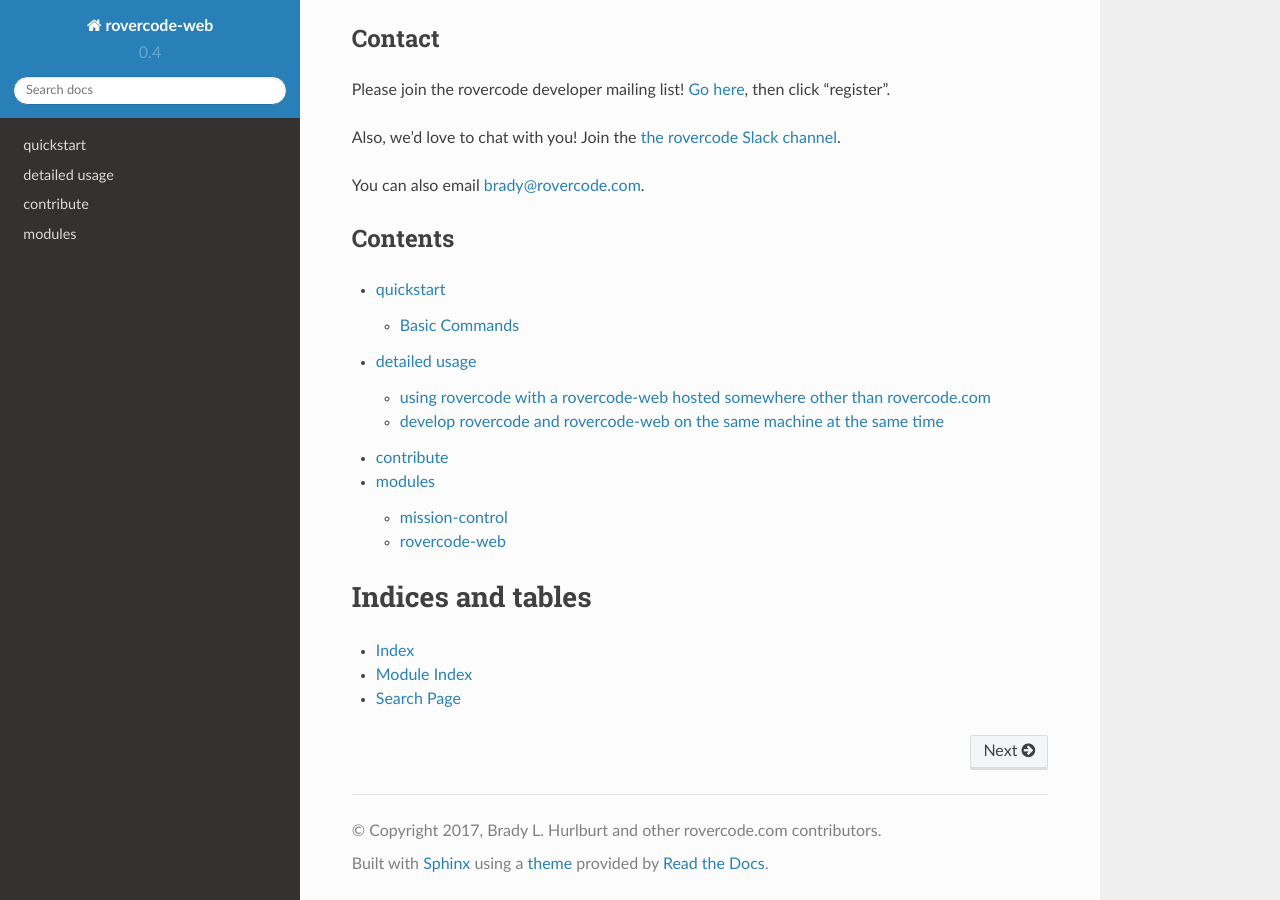
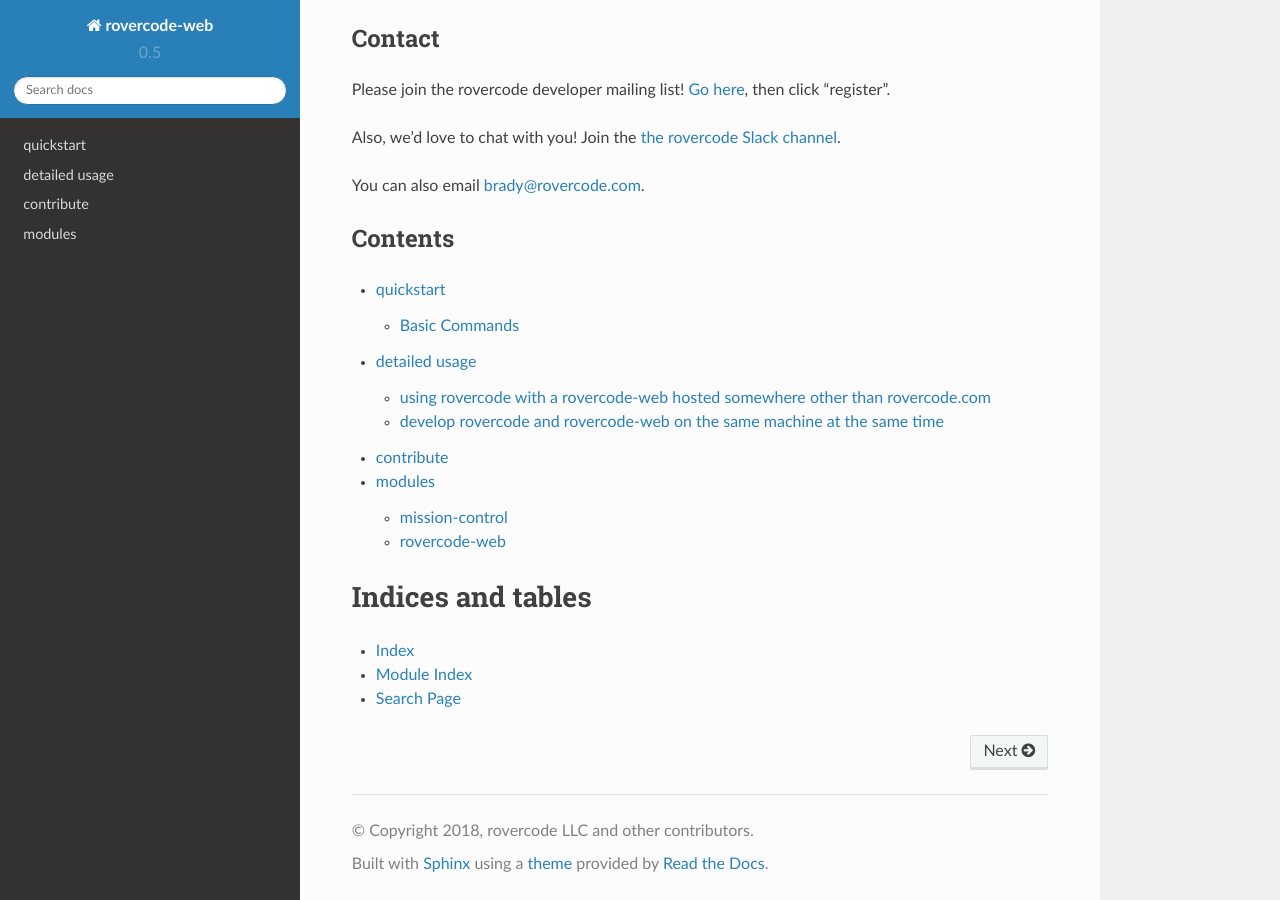
Before and after one commit to rovercode/rovercode-web, a Sphinx documentation site: the page built from docs/index.rst, in a window 1280 px wide and 900 px high, scrolled down 1346 px. Built offline with Sphinx 7.4.7 and the Read the Docs theme 2.0.0, drawn with Linux system fonts in a browser that asks for light colours.

Commit message:
Bump version and update copyright

```diff
--- a/docs/conf.py
+++ b/docs/conf.py
@@ -60,16 +60,16 @@
 
 # General information about the project.
 project = 'rovercode-web'
-copyright = """2017, Brady L. Hurlburt and other rovercode.com contributors"""
+copyright = """2018, rovercode LLC and other contributors"""
 
 # The version info for the project you're documenting, acts as replacement for
 # |version| and |release|, also used in various other places throughout the
 # built documents.
 #
 # The short X.Y version.
-version = '0.4'
+version = '0.5'
 # The full version, including alpha/beta/rc tags.
-release = '0.4.0'
+release = '0.5.0'
 
 # The language for content autogenerated by Sphinx. Refer to documentation
 # for a list of supported languages.
```
